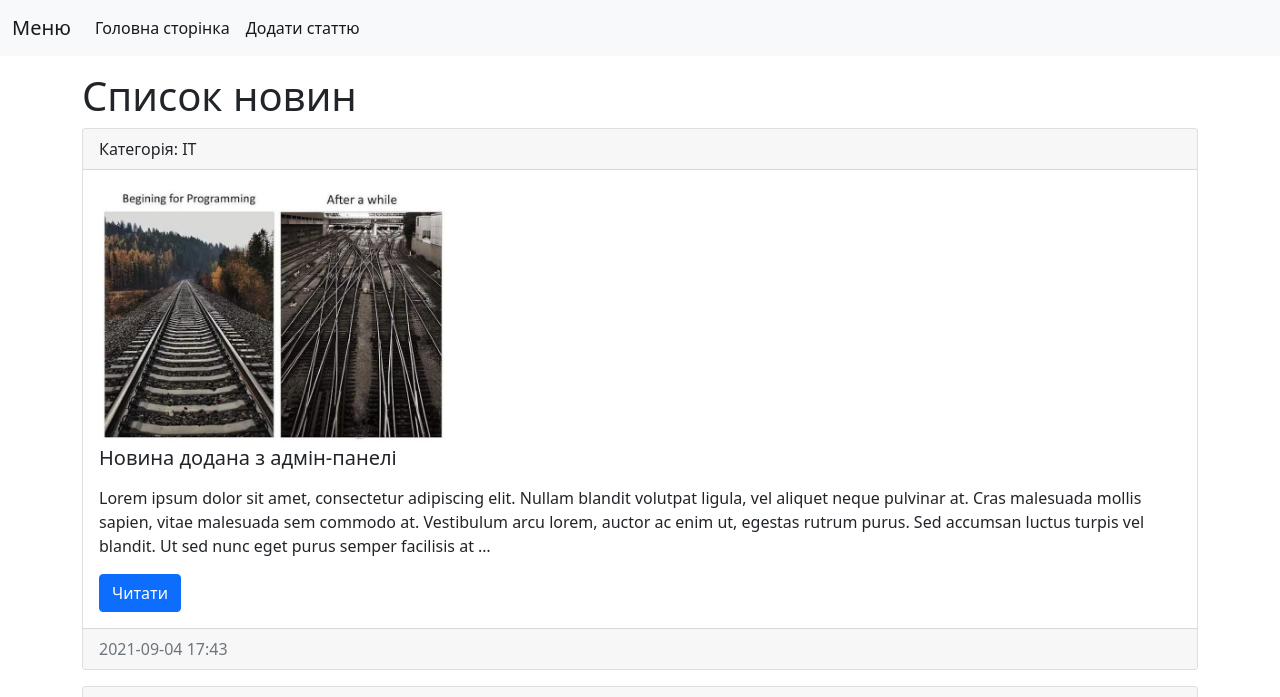
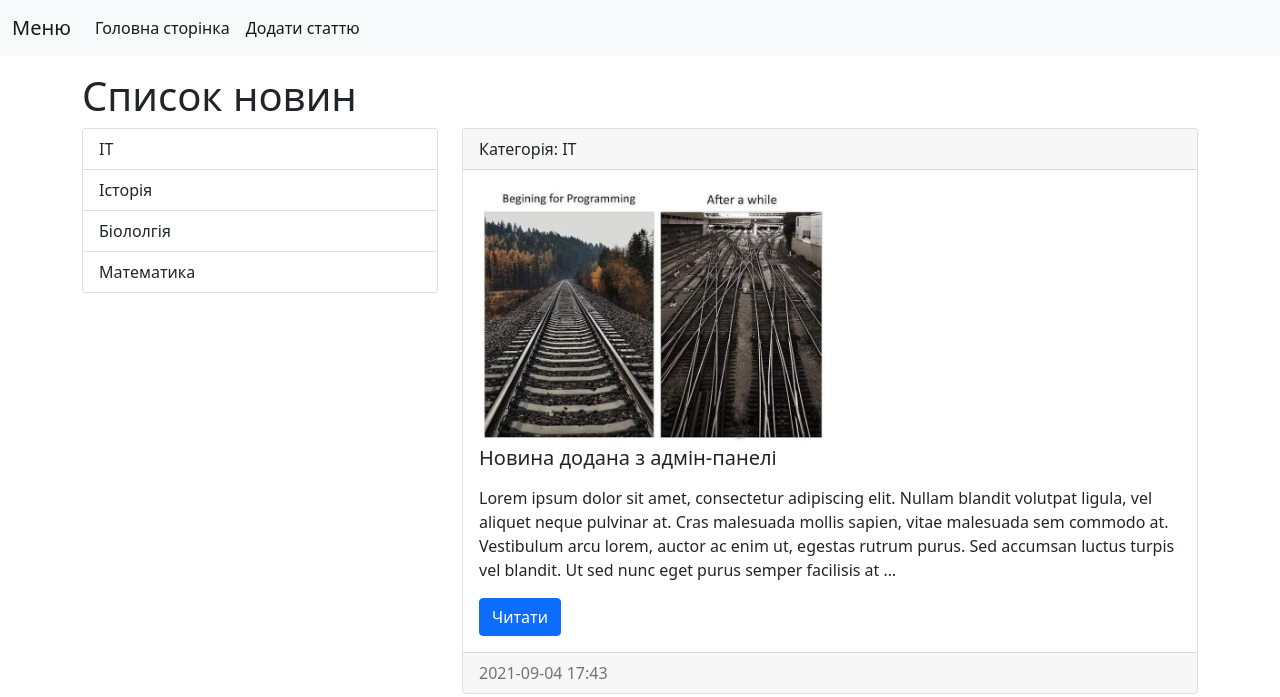
Before and after one commit to 0brain/Django_articles_project-, a Django app: page / in a window 1280 px wide. Shown: the top 697 px of the page. Run offline with Django 3.2, Linux system fonts and the light colour scheme; data comes from the database, SQL or seed files in the repository.

Commit message:
Displayed categories list at index.html

```diff
--- a/news/templates/news/index.html
+++ b/news/templates/news/index.html
@@ -33,7 +33,16 @@
 <div class="container mt-3">
     <h1>{{ title }}</h1>
     <div class="row">
-        <div class="col-md-12">
+
+        <div class="col-md-4">
+            <div class="list-group">
+                {% for item in categories %}
+                    <a href="/category/{{ item.pk }}" class="list-group-item list-group-item-action">{{ item.title }}</a>
+                {% endfor %}
+            </div>
+        </div>
+
+        <div class="col-md-8">
             {% for item in news %}
             <div class="card mb-3">
                 <div class="card-header">
--- a/news/views.py
+++ b/news/views.py
@@ -1,9 +1,14 @@
 from django.shortcuts import render
 from django.http import HttpResponse
 
-from .models import News
+from .models import News, Category
 
 
 def index(request):
     news = News.objects.all()
-    return render(request, template_name='news/index.html', context={'news': news, 'title': "Список новин"})
+    categories = Category.objects.all()
+    context = {'news': news,
+             'title': "Список новин",
+             'categories': categories,
+    }
+    return render(request, template_name='news/index.html', context=context)
```
